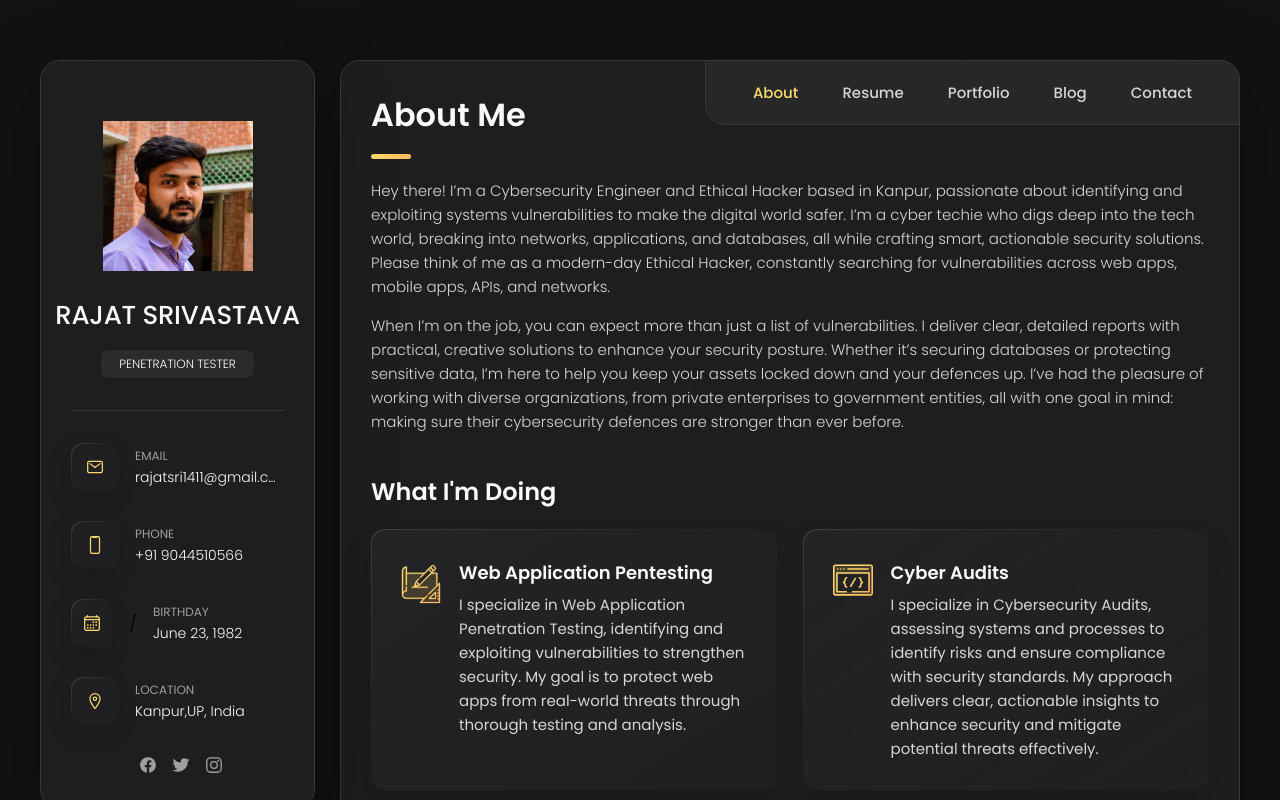
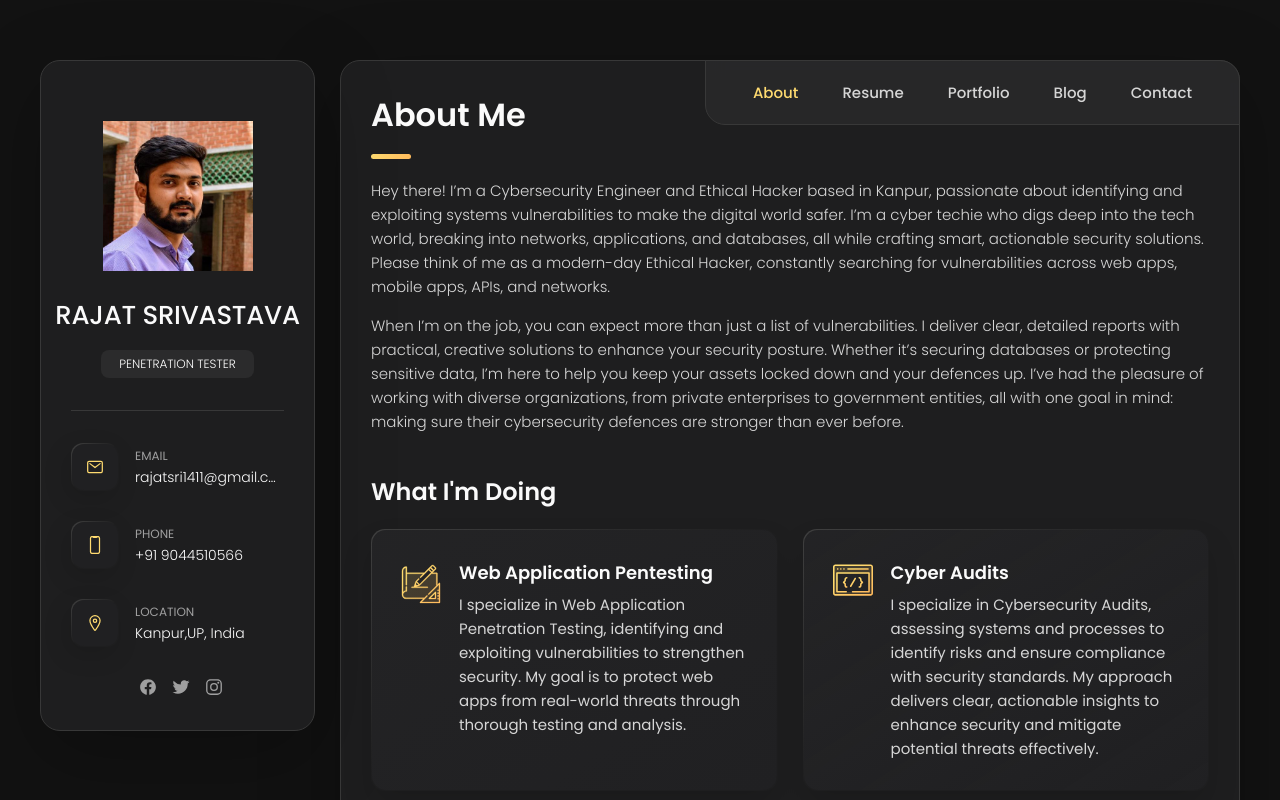
Before and after one commit to X-rajat/rajat, a plain HTML site: page index.html in a window 1280 px wide. Shown: the top 800 px of the page. Drawn offline with nearby package versions, Linux system fonts and the light colour scheme.

Commit message:
Update index.html

```diff
--- a/index.html
+++ b/index.html
@@ -93,19 +93,6 @@
 
           </li>
 
-          <li class="contact-item">
-
-            <div class="icon-box">
-              <ion-icon name="calendar-outline"></ion-icon>
-            </div>
-
-          /  <div class="contact-info">
-              <p class="contact-title">Birthday</p>
-
-              <time datetime="1982-06-23">June 23, 1982</time>
-            </div>
-
-          </li>
 
           <li class="contact-item">
 
```
